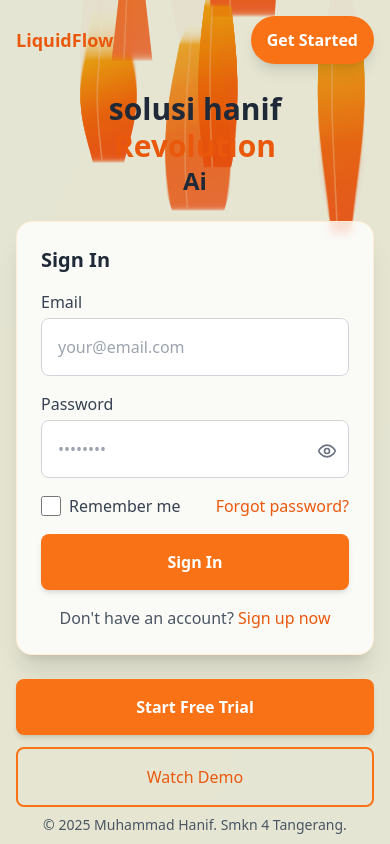
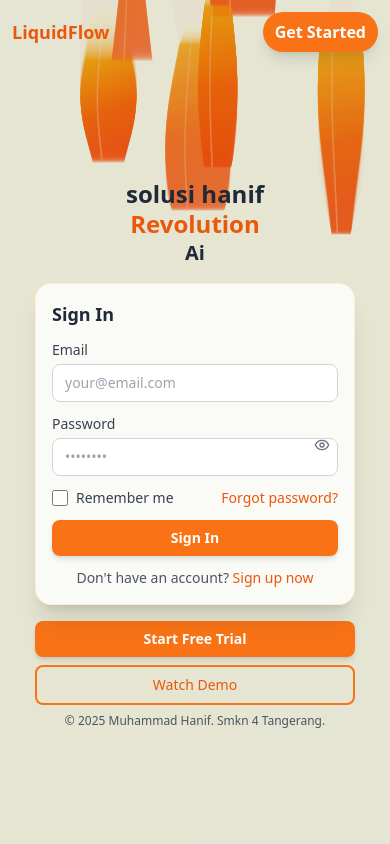
Before and after one commit to HanifBocil12/rash, a React (Vite) app: page /#/ in a window 390 px wide. Built offline with nearby package versions, Linux system fonts and the light colour scheme.

Commit message:
salah gua

```diff
--- a/src/pages/login.jsx
+++ b/src/pages/login.jsx
@@ -55,17 +55,14 @@ const LiquidFlowLogin = () => {
         return;
       }
 
-      // 🔥 CEK LOGIN BERHASIL
       if (!res.ok || !data.id || !data.token) {
         setErrorMsg(data.error || "Email atau password salah!");
         setLoading(false);
         return;
       }
 
-      // 🔥 BUAT UI_ID RANDOM PER DEVICE
       const ui_id = generateUiId();
 
-      // simpan user ke localstorage
       const userData = {
         id: data.id,
         ui_id,
@@ -75,8 +72,6 @@ const LiquidFlowLogin = () => {
       };
 
       localStorage.setItem("user", JSON.stringify(userData));
-
-      // Redirect sesuai ui_id device
       navigate(`/${ui_id}/home`, { replace: true });
 
     } catch (err) {
@@ -196,94 +191,87 @@ const LiquidFlowLogin = () => {
   }, []);
 
   // ==========================
-  // UI LOGIN (RESPONSIF CARD & POSISI)
+  // UI LOGIN (MOBILE-FRIENDLY, DESKTOP TIDAK DIUBAH)
   // ==========================
   return (
     <div className="relative min-h-screen overflow-hidden bg-gradient-to-br from-orange-50 via-orange-100 to-red-50">
       <canvas ref={canvasRef} className="absolute inset-0 w-full h-full" />
       <div className="absolute inset-0 bg-black bg-opacity-10"></div>
 
-      <div className="
-              relative z-10
-              flex flex-col items-center justify-center
-              min-h-screen
-              px-4 sm:px-6"
-            >
+      <div className="relative z-10 flex flex-col items-center justify-center min-h-screen px-3 sm:px-6">
         {/* TOP BAR */}
-        <div className="w-full flex items-center justify-between py-4 sm:py-6">
+        <div className="w-full flex items-center justify-between py-3 sm:py-6">
           <h1 className="text-lg sm:text-2xl font-bold text-orange-600">LiquidFlow</h1>
-
-          <button className="bg-orange-500 hover:bg-orange-600 text-white px-4 py-3 sm:py-2 rounded-full font-semibold transition-all duration-300 transform hover:scale-105 shadow-lg text-base sm:text-sm">
+          <button className="bg-orange-500 hover:bg-orange-600 text-white px-3 py-2 sm:py-2 rounded-full font-semibold transition-all duration-300 transform hover:scale-105 shadow-lg text-base sm:text-sm">
             Get Started
           </button>
         </div>
 
-        {/* MASUKKAN FOOTER KE DALAM FLEX-1 */}
         <div className="flex-1 w-full flex flex-col items-center justify-center">
-          <div className="w-full max-w-sm sm:max-w-md space-y-6 sm:space-y-8">
-            <h1 className="text-3xl sm:text-4xl md:text-5xl font-bold text-gray-800 text-center leading-tight">
+          <div className="w-full max-w-xs sm:max-w-md space-y-4 sm:space-y-8">
+            <h1 className="text-2xl sm:text-4xl md:text-5xl font-bold text-gray-800 text-center leading-tight">
               <div>solusi hanif</div>
               <div className="text-orange-600">Revolution</div>
-              <div className="text-2xl sm:text-3xl md:text-4xl">Ai</div>
+              <div className="text-xl sm:text-3xl md:text-4xl">Ai</div>
             </h1>
 
-            <div className="bg-white bg-opacity-80 backdrop-blur-sm p-6 sm:p-8 rounded-2xl shadow-xl border border-orange-100 w-full">
-              <h2 className="text-xl sm:text-2xl font-bold text-gray-800 mb-4 sm:mb-6">Sign In</h2>
+            <div className="bg-white bg-opacity-80 backdrop-blur-sm p-4 sm:p-8 rounded-2xl shadow-xl border border-orange-100 w-full">
+              <h2 className="text-lg sm:text-2xl font-bold text-gray-800 mb-3 sm:mb-6">Sign In</h2>
 
               {errorMsg && (
-                <p className="text-base sm:text-sm mb-2 sm:mb-3 text-center text-red-600">{errorMsg}</p>
+                <p className="text-sm sm:text-base mb-2 text-center text-red-600">{errorMsg}</p>
               )}
 
-              <form className="space-y-4 sm:space-y-4" onSubmit={handleLogin}>
+              <form className="space-y-3" onSubmit={handleLogin}>
                 <div>
-                  <label className="block text-base sm:text-sm font-medium text-gray-700 mb-1">Email</label>
+                  <label className="block text-sm sm:text-base font-medium text-gray-700 mb-1">Email</label>
                   <input
                     type="email"
                     value={email}
                     onChange={(e) => setEmail(e.target.value)}
-                    className="w-full px-4 py-4 sm:py-3 border border-gray-300 rounded-lg focus:ring-2 focus:ring-orange-500 transition-colors text-base sm:text-sm"
+                    className="w-full px-3 py-2 sm:px-4 sm:py-3 border border-gray-300 rounded-lg focus:ring-2 focus:ring-orange-500 text-sm sm:text-base"
                     placeholder="your@email.com"
                     required
                   />
                 </div>
 
                 <div className="relative">
-                  <label className="block text-base sm:text-sm font-medium text-gray-700 mb-1">Password</label>
+                  <label className="block text-sm sm:text-base font-medium text-gray-700 mb-1">Password</label>
                   <input
                     type={showPassword ? "text" : "password"}
                     value={password}
                     onChange={(e) => setPassword(e.target.value)}
-                    className="w-full px-4 py-4 sm:py-3 pr-10 border border-gray-300 rounded-lg focus:ring-2 focus:ring-orange-500 text-base sm:text-sm"
+                    className="w-full px-3 py-2 sm:px-4 sm:py-3 pr-10 border border-gray-300 rounded-lg focus:ring-2 focus:ring-orange-500 text-sm sm:text-base"
                     placeholder="••••••••"
                     required
                   />
                   <button
                     type="button"
                     onClick={() => setShowPassword(!showPassword)}
-                    className="absolute right-3 top-[calc(50%+1rem)] -translate-y-1/2 text-gray-500"
+                    className="absolute right-2 top-1/2 -translate-y-1/2 text-gray-500"
                   >
-                    {showPassword ? <EyeOff className="h-5 w-5" /> : <Eye className="h-5 w-5" />}
+                    {showPassword ? <EyeOff className="h-4 w-4 sm:h-5 sm:w-5" /> : <Eye className="h-4 w-4 sm:h-5 sm:w-5" />}
                   </button>
                 </div>
 
-                <div className="flex items-center justify-between text-base sm:text-sm">
+                <div className="flex items-center justify-between text-sm sm:text-base">
                   <div className="flex items-center">
-                    <input id="remember-me" type="checkbox" className="h-5 w-5 text-orange-600" />
-                    <label htmlFor="remember-me" className="ml-2 text-gray-700">Remember me</label>
+                    <input id="remember-me" type="checkbox" className="h-4 w-4 sm:h-5 sm:w-5 text-orange-600" />
+                    <label htmlFor="remember-me" className="ml-2 text-gray-700 text-sm sm:text-base">Remember me</label>
                   </div>
-                  <a className="text-orange-600 hover:text-orange-700 text-base sm:text-sm">Forgot password?</a>
+                  <a className="text-orange-600 hover:text-orange-700 text-sm sm:text-base">Forgot password?</a>
                 </div>
 
                 <button
                   type="submit"
                   disabled={loading}
-                  className="w-full bg-orange-500 hover:bg-orange-600 text-white font-semibold py-4 sm:py-3 px-4 rounded-lg transition-all duration-300 transform hover:scale-105 shadow-md text-base sm:text-sm"
+                  className="w-full bg-orange-500 hover:bg-orange-600 text-white font-semibold py-2 sm:py-3 px-3 sm:px-4 rounded-lg text-sm sm:text-base transition-all duration-300 shadow-md"
                 >
                   {loading ? "Loading.." : "Sign In"}
                 </button>
               </form>
 
-              <div className="mt-4 sm:mt-6 text-center text-base sm:text-sm">
+              <div className="mt-3 sm:mt-6 text-center text-sm sm:text-base">
                 <p className="text-gray-600">
                   Don't have an account?{' '}
                   <a className="font-medium text-orange-600 hover:text-orange-700">Sign up now</a>
@@ -291,17 +279,17 @@ const LiquidFlowLogin = () => {
               </div>
             </div>
 
-            <div className="flex flex-col sm:flex-row gap-3 sm:gap-4 w-full">
-              <button className="flex-1 bg-orange-500 hover:bg-orange-600 text-white font-semibold py-4 sm:py-3 px-4 rounded-lg transition-all duration-300 transform hover:scale-105 shadow-md text-base sm:text-sm">
+            <div className="flex flex-col sm:flex-row gap-2 sm:gap-4 w-full">
+              <button className="flex-1 bg-orange-500 hover:bg-orange-600 text-white font-semibold py-2 sm:py-3 px-3 sm:px-4 rounded-lg text-sm sm:text-base transition-all duration-300 shadow-md">
                 Start Free Trial
               </button>
-              <button className="flex-1 border-2 border-orange-500 text-orange-600 hover:bg-orange-50 py-4 sm:py-3 px-4 rounded-lg transition-all duration-300 transform hover:scale-105 text-base sm:text-sm">
+              <button className="flex-1 border-2 border-orange-500 text-orange-600 hover:bg-orange-50 py-2 sm:py-3 px-3 sm:px-4 rounded-lg text-sm sm:text-base transition-all duration-300">
                 Watch Demo
               </button>
             </div>
           </div>
 
-          <footer className="text-center text-sm sm:text-xs mt-2 text-gray-600">
+          <footer className="text-center text-xs sm:text-sm mt-2 text-gray-600">
             © 2025 Muhammad Hanif. Smkn 4 Tangerang.
           </footer>
         </div>
```
